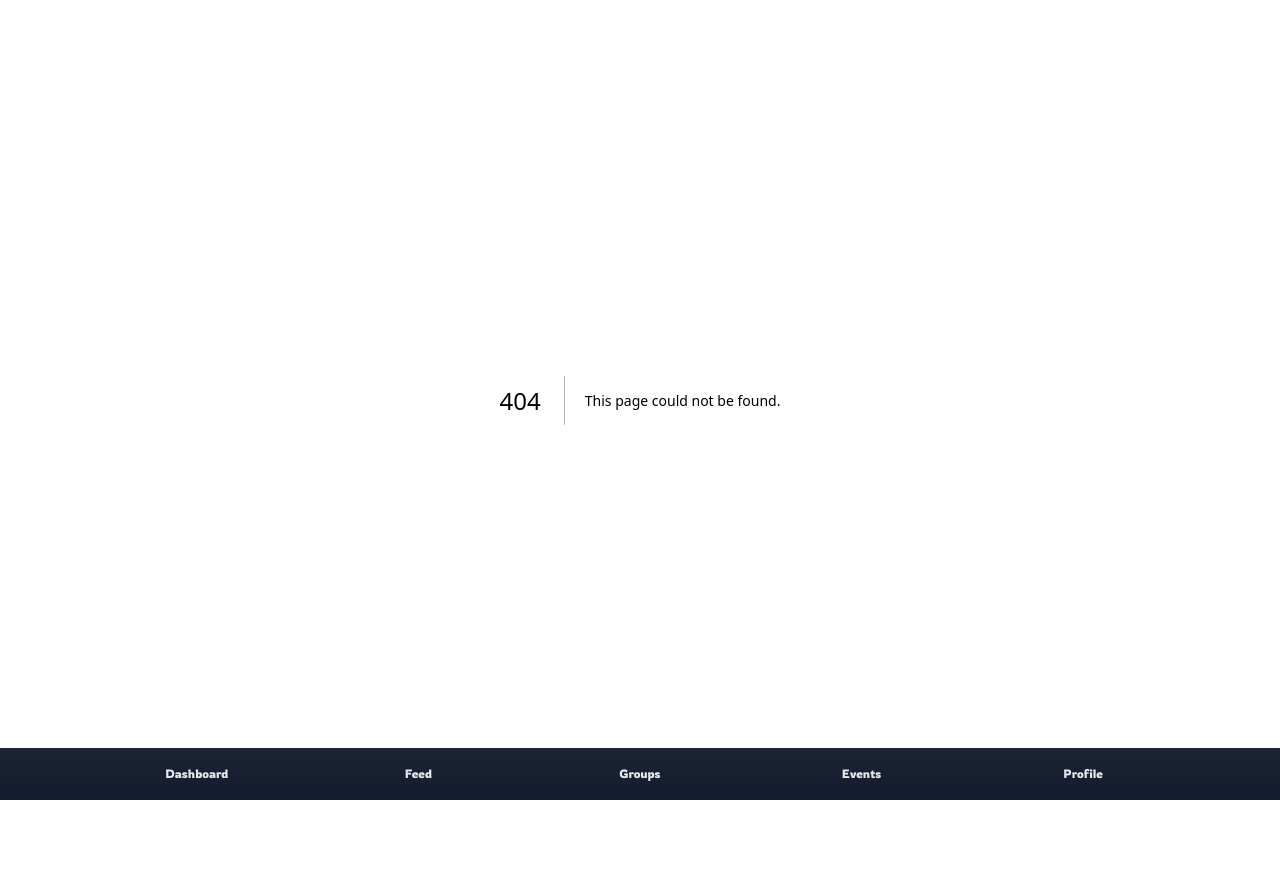
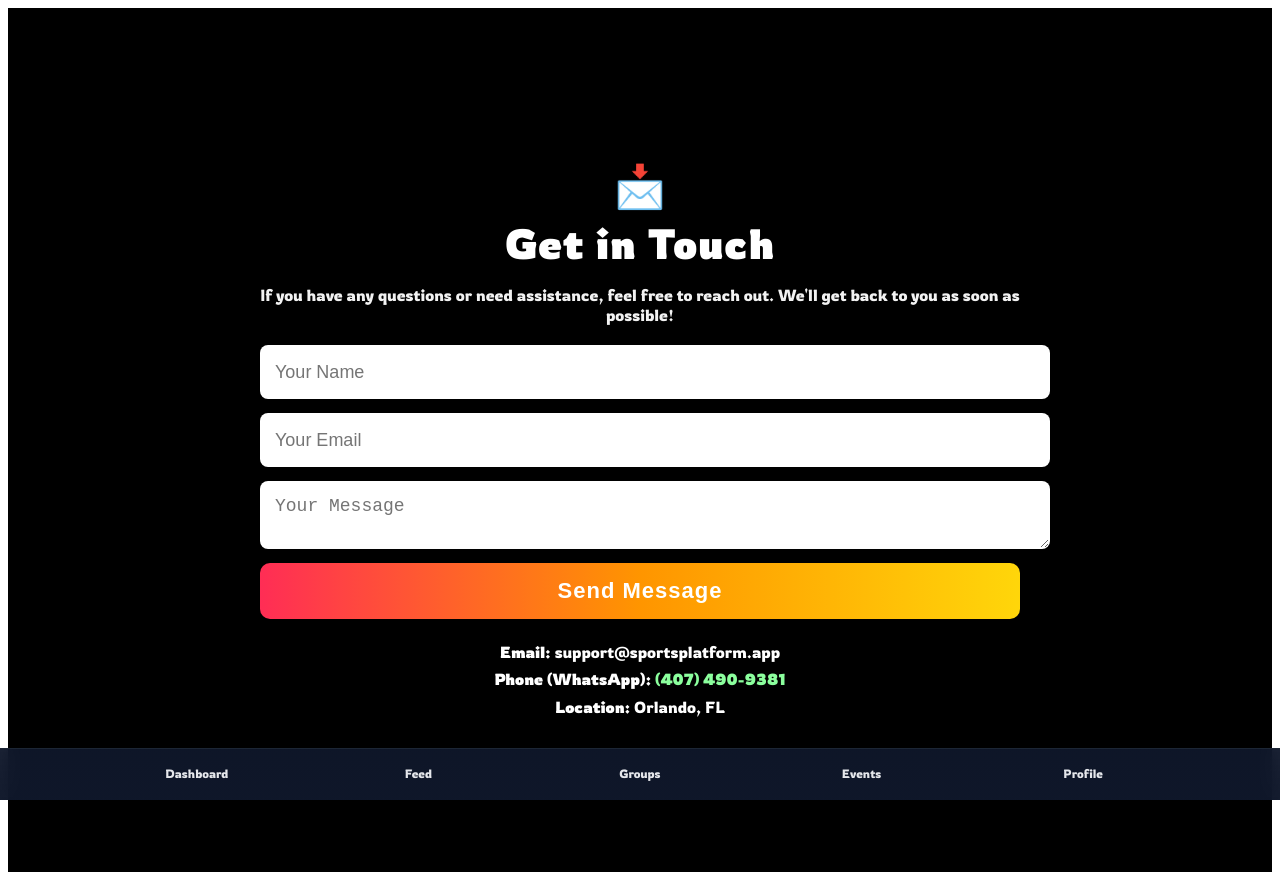
Before and after one commit to rafaelmorch/sportplatform, a Next.js app: page /contact in a window 1280 px wide. Before the commit this address had no page. Before the commit the page ends 800 px from the top, so only its background shows below. Built offline with nearby package versions, Linux system fonts and the light colour scheme.

Commit message:
Add contact page with black background in X1 style

```diff
--- /dev/null
+++ b/app/contact/page.tsx
@@ -0,0 +1,146 @@
+"use client";
+
+import { useState } from "react";
+
+export default function ContactPage() {
+  const [name, setName] = useState("");
+  const [email, setEmail] = useState("");
+  const [message, setMessage] = useState("");
+
+  function handleSubmit(e: React.FormEvent) {
+    e.preventDefault();
+
+    const subject = encodeURIComponent("Contact - SportsPlatform");
+    const body = encodeURIComponent(
+      `Name: ${name}\nEmail: ${email}\n\nMessage:\n${message}`
+    );
+
+    window.location.href = `mailto:support@sportsplatform.app?subject=${subject}&body=${body}`;
+  }
+
+  return (
+    <main
+      style={{
+        minHeight: "100vh",
+        backgroundColor: "#000",
+        display: "flex",
+        alignItems: "center",
+        justifyContent: "center",
+        padding: "32px 16px",
+      }}
+    >
+      <div
+        style={{
+          width: "100%",
+          maxWidth: 760,
+          borderRadius: 18,
+          background: "rgba(0,0,0,0.85)",
+          boxShadow: "0 20px 60px rgba(0,0,0,0.6)",
+          padding: "28px 22px",
+          color: "#fff",
+        }}
+      >
+        {/* Header */}
+        <div style={{ textAlign: "center", marginBottom: 16 }}>
+          <div style={{ fontSize: 42, marginBottom: 6 }}>📩</div>
+          <h1 style={{ margin: 0, fontSize: 42, letterSpacing: 1 }}>
+            Get in Touch
+          </h1>
+        </div>
+
+        <p
+          style={{
+            textAlign: "center",
+            marginBottom: 20,
+            opacity: 0.95,
+          }}
+        >
+          If you have any questions or need assistance, feel free to reach out.
+          We'll get back to you as soon as possible!
+        </p>
+
+        {/* Form */}
+        <form onSubmit={handleSubmit} style={{ display: "grid", gap: 14 }}>
+          <input
+            value={name}
+            onChange={(e) => setName(e.target.value)}
+            placeholder="Your Name"
+            required
+            style={inputStyle}
+          />
+
+          <input
+            value={email}
+            onChange={(e) => setEmail(e.target.value)}
+            placeholder="Your Email"
+            type="email"
+            required
+            style={inputStyle}
+          />
+
+          <textarea
+            value={message}
+            onChange={(e) => setMessage(e.target.value)}
+            placeholder="Your Message"
+            required
+            rows={6}
+            style={{ ...inputStyle, paddingTop: 14, resize: "vertical" }}
+          />
+
+          {/* Gradient button */}
+          <button
+            type="submit"
+            style={{
+              height: 56,
+              border: 0,
+              borderRadius: 10,
+              cursor: "pointer",
+              color: "#fff",
+              fontSize: 22,
+              fontWeight: 700,
+              letterSpacing: 1,
+              background:
+                "linear-gradient(90deg, #ff2d55 0%, #ff9500 50%, #ffd60a 100%)",
+              boxShadow: "0 12px 28px rgba(0,0,0,0.4)",
+            }}
+          >
+            Send Message
+          </button>
+        </form>
+
+        {/* Footer info */}
+        <div style={{ marginTop: 20, textAlign: "center", lineHeight: 1.7 }}>
+          <div>
+            <b>Email:</b> support@sportsplatform.app
+          </div>
+          <div>
+            <b>Phone (WhatsApp):</b>{" "}
+            <a
+              href="https://wa.me/14074909381"
+              target="_blank"
+              rel="noreferrer"
+              style={{ color: "#8bff9d", textDecoration: "none", fontWeight: 700 }}
+            >
+              (407) 490-9381
+            </a>
+          </div>
+          <div>
+            <b>Location:</b> Orlando, FL
+          </div>
+        </div>
+      </div>
+    </main>
+  );
+}
+
+const inputStyle: React.CSSProperties = {
+  width: "100%",
+  height: 52,
+  borderRadius: 8,
+  border: "1px solid rgba(255,255,255,0.15)",
+  background: "#fff",
+  color: "#111",
+  padding: "0 14px",
+  fontSize: 18,
+  outline: "none",
+};
```
